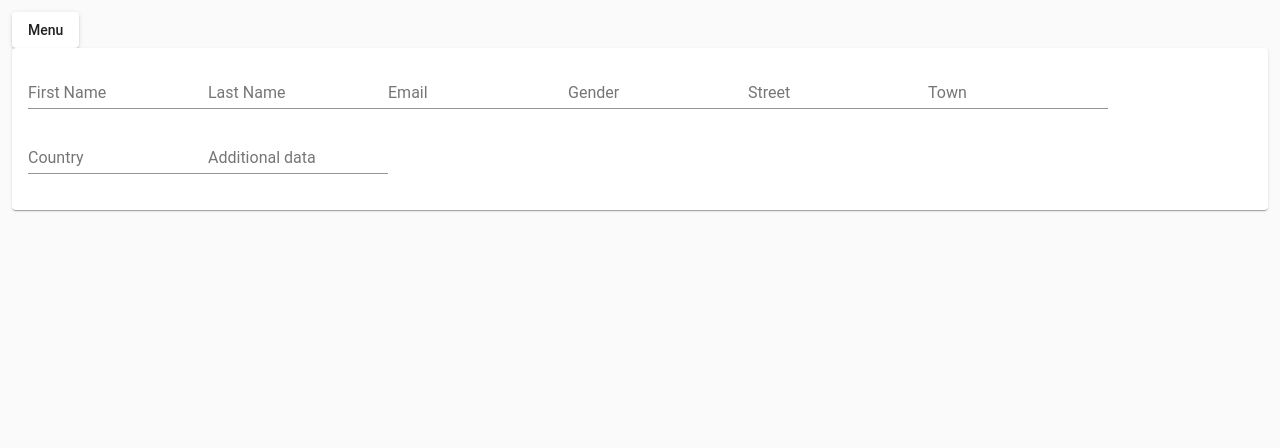
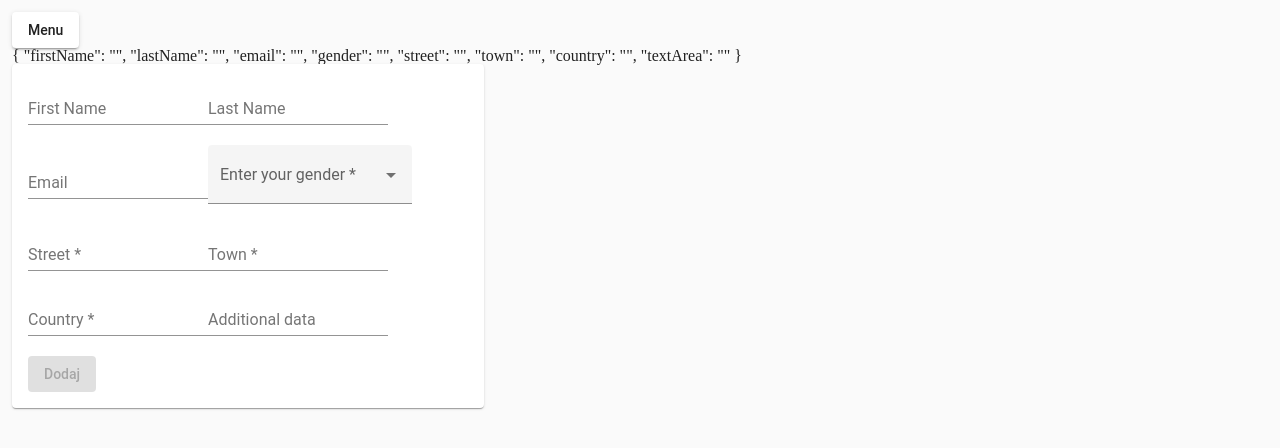
Before and after one commit to Touzen666/Form-Validation, an Angular app: page /register in a window 1280 px wide. Shown: the top 448 px of the page. Built offline with nearby package versions, Linux system fonts and the light colour scheme.

Commit message:
Form validation

```diff
--- a/src/app/app.module.ts
+++ b/src/app/app.module.ts
@@ -6,6 +6,7 @@ import { AppRoutingModule } from './app-routing.module';
 import { AppComponent } from './app.component';
 import 'hammerjs';
 import { MaterialModule } from './material/material.module';
+import { FormsModule, ReactiveFormsModule } from '@angular/forms';
 import { RegistrationFormComponent } from './registration-form/registration-form.component';
 @NgModule({
   declarations: [
@@ -16,7 +17,7 @@ import { RegistrationFormComponent } from './registration-form/registration-form
     BrowserModule,
     AppRoutingModule,
     BrowserAnimationsModule,
-    MaterialModule,
+    MaterialModule, FormsModule, ReactiveFormsModule,
   ],
   providers: [],
   bootstrap: [AppComponent]
--- a/src/app/registration-form/registration-form.component.css
+++ b/src/app/registration-form/registration-form.component.css
@@ -0,0 +1,3 @@
+.registerFormCard{
+    max-width: 440px;
+}
--- a/src/app/registration-form/registration-form.component.html
+++ b/src/app/registration-form/registration-form.component.html
@@ -1,47 +1,107 @@
-<form class="registerContainer">
+<form class="registerContainer" [formGroup]="registerForm" (ngSubmit)="submited()">
 
 
-    <!-- {{ productForm.value | json }} -->
+    {{ registerForm.value | json }}
 
-    <mat-card>
+    <mat-card class="registerFormCard">
         <section class="registerFields">
             <mat-form-field class="example-full-width">
                 <mat-label>First Name</mat-label>
-                <input matInput ngModel name="energy" placeholder="Ex. Pizza" />
+                <input matInput formControlName="firstName" placeholder="Bartosz" />
+                <!-- <mat-error *ngIf="firstName.invalid && (firstName.dirty || firstName.touched)">
+                    <div *ngIf="firstName.errors.required">First name is required</div>
+                    <div *ngIf="firstName.errors.pattern">Allowed only letters</div>
+                    <div *ngIf="firstName.errors.minLength">Required more then 3 letters</div>
+                </mat-error>
+                <mat-succes *ngIf="firstName.valid && (firstName.dirty || firstName.touched)">
+                </mat-succes> -->
             </mat-form-field>
             <mat-form-field class="example-full-width">
                 <mat-label>Last Name</mat-label>
-                <input matInput ngModel name="carbohydrates" placeholder="Ex. Pizza" />
+                <input matInput formControlName="lastName" placeholder="Ochędowski" />
+                <!-- <mat-error *ngIf="firstName.invalid && (firstName.dirty || firstName.touched)">
+                    <div *ngIf="firstName.errors.required">Last name is required</div>
+                    <div *ngIf="firstName.errors.pattern">Allowed only letters</div>
+                    <div *ngIf="firstName.errors.minLength">Required more then 3 letters</div>
+                </mat-error>
+                <mat-succes *ngIf="firstName.valid && (firstName.dirty || firstName.touched)">
+                </mat-succes>
+                -->
             </mat-form-field>
             <mat-form-field class="example-full-width">
                 <mat-label>Email</mat-label>
-                <input matInput ngModel name="proteines" placeholder="Ex. Pizza" />
+                <input matInput formControlName="email" placeholder="ochedowski.bartosz@gmail.com" />
+                <!-- <mat-error *ngIf="firstName.invalid && (firstName.dirty || firstName.touched)">
+                    <div *ngIf="firstName.errors.required">Email name is required</div>
+                    <div *ngIf="firstName.errors.email">Maby you forgot the "@"</div>
+                </mat-error>
+                <mat-succes *ngIf="firstName.valid && (firstName.dirty || firstName.touched)">
+                </mat-succes>
+                -->
             </mat-form-field>
-            <mat-form-field class="example-full-width">
-                <mat-label>Gender</mat-label>
-                <input matInput ngModel name="fat" placeholder="Ex. Pizza" />
+            <mat-form-field class="example-full-width" appearance="fill">
+                <mat-label>Enter your gender</mat-label>
+                <mat-select formControlName="gender">
+                    <mat-option>--</mat-option>
+                    <mat-option value="male">
+                        male
+                    </mat-option>
+                    <mat-option value="female">
+                        female
+                    </mat-option>
+                </mat-select>
+                <!-- <mat-error *ngIf="firstName.invalid && (firstName.dirty || firstName.touched)">
+                    <div *ngIf="firstName.errors.required">Gender name is required</div>
+                </mat-error>
+                <mat-succes *ngIf="firstName.valid && (firstName.dirty || firstName.touched)">
+                </mat-succes>
+                -->
             </mat-form-field>
             <mat-form-field class="example-full-width">
                 <mat-label>Street</mat-label>
-                <input matInput ngModel name="fat" placeholder="Ex. Pizza" />
+                <input matInput formControlName="street" placeholder="Ex. Pizza" />
+                <!-- <mat-error *ngIf="firstName.invalid && (firstName.dirty || firstName.touched)">
+                    <div *ngIf="firstName.errors.required">Gender name is required</div>
+                </mat-error>
+                <mat-succes *ngIf="firstName.valid && (firstName.dirty || firstName.touched)">
+                </mat-succes>
+                -->
             </mat-form-field>
             <mat-form-field class="example-full-width">
                 <mat-label>Town</mat-label>
-                <input matInput ngModel name="fat" placeholder="Ex. Pizza" />
+                <input matInput formControlName="town" placeholder="Ex. Pizza" />
+                <!-- <mat-error *ngIf="firstName.invalid && (firstName.dirty || firstName.touched)">
+                    <div *ngIf="firstName.errors.required">Gender name is required</div>
+                </mat-error>
+                <mat-succes *ngIf="firstName.valid && (firstName.dirty || firstName.touched)">
+                </mat-succes>
+                -->
             </mat-form-field>
             <mat-form-field class="example-full-width">
                 <mat-label>Country</mat-label>
-                <input matInput ngModel name="fat" placeholder="Ex. Pizza" />
+                <input matInput formControlName="country" placeholder="Ex. Pizza" />
+                <!-- <mat-error *ngIf="firstName.invalid && (firstName.dirty || firstName.touched)">
+                    <div *ngIf="firstName.errors.required">Gender name is required</div>
+                </mat-error>
+                <mat-succes *ngIf="firstName.valid && (firstName.dirty || firstName.touched)">
+                </mat-succes>
+                -->
             </mat-form-field>
             <mat-form-field class="example-full-width">
                 <mat-label>Additional data</mat-label>
-                <input matInput ngModel name="fat" placeholder="Ex. Pizza" />
+                <input matInput formControlName="textArea" placeholder="Ex. Pizza" />
+                <!-- <mat-error *ngIf="firstName.invalid && (firstName.dirty || firstName.touched)">
+                    <div *ngIf="firstName.errors.required">Gender name is required</div>
+                </mat-error>
+                <mat-succes *ngIf="firstName.valid && (firstName.dirty || firstName.touched)">
+                </mat-succes>
+                -->
             </mat-form-field>
         </section>
-        <div style="justify-content: center">
-            <!-- <button mat-button [mat-dialog-close]="produkt">
-                    Dodaj
-                </button> -->
+        <div>
+            <button mat-raised-button color="primary" [disabled]="!registerForm.valid" type="submit">
+                Dodaj
+            </button>
         </div>
     </mat-card>
 
--- a/src/app/registration-form/registration-form.component.ts
+++ b/src/app/registration-form/registration-form.component.ts
@@ -1,8 +1,7 @@
-import { Component, OnInit, Inject } from '@angular/core';
+import { Component, OnInit } from '@angular/core';
 
-// import {  } from 'src/app/models/produkt';
 import { User } from 'src/app/models/User'
-import { FormControl, Validators } from '@angular/forms';
+import { FormBuilder, Validators } from '@angular/forms';
 
 @Component({
   selector: 'app-registration-form',
@@ -13,9 +12,40 @@ export class RegistrationFormComponent implements OnInit {
   public title = 'Dodawanie Produktu';
   public user!: User;
 
-  constructor() { }
-
+  constructor(public fb: FormBuilder) { }
   ngOnInit() { }
 
+  public genderValues = {
+    male: "male",
+    female: "female"
+  }
 
+  registerForm = this.fb.group({
+    firstName: ['', Validators.compose([Validators.required, Validators.pattern('[a-zA-Z ]*'), Validators.minLength(3)])],
+    lastName: ['', Validators.compose([Validators.required, Validators.pattern('[a-zA-Z ]*'), Validators.minLength(3)])],
+    email: ['', Validators.compose([Validators.required, Validators.email])],
+    gender: ['', Validators.required],
+    street: ['', Validators.required],
+    town: ['', Validators.required],
+    country: ['', Validators.required],
+    textArea: [''],
+  })
+  get firstName() { return this.registerForm.get('firstName') }
+  get lastName() { return this.registerForm.get('lastName') }
+  get email() { return this.registerForm.get('email') }
+  get gender() { return this.registerForm.get('gender') }
+  get street() { return this.registerForm.get('street') }
+  get country() { return this.registerForm.get('country') }
+  get textArea() { return this.registerForm.get('textArea') }
+
+  submited() {
+    console.log(this.registerForm.valid);
+    this.user = this.registerForm.value
+
+    if (this.registerForm.valid && this.registerForm.dirty) {
+      console.log(this.registerForm.value);
+    } else {
+      alert('Popraw formularz')
+    }
+  }
 }
```
Also changed, not shown: src/app/models/User.ts (+7 -0 lines).
